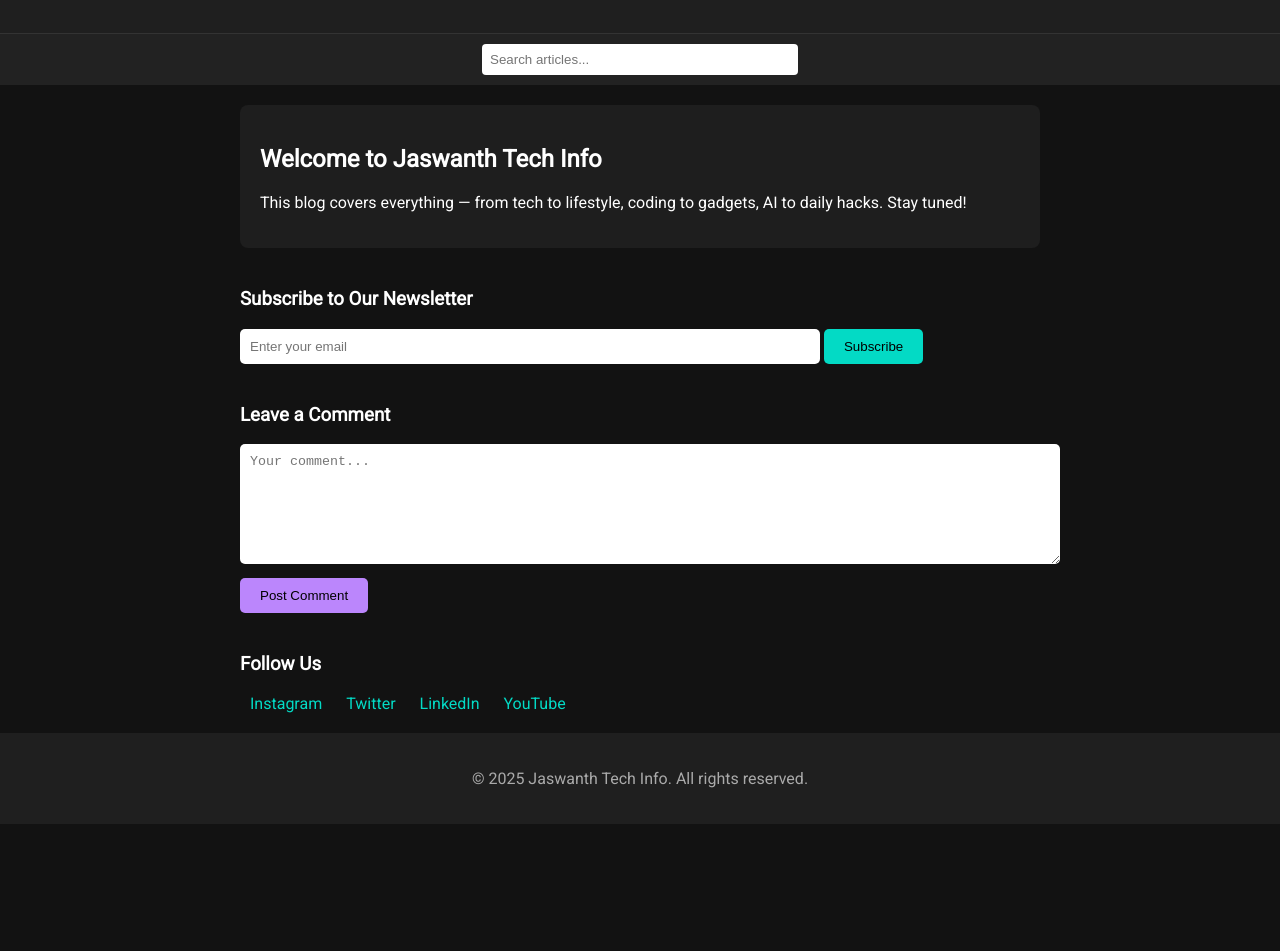
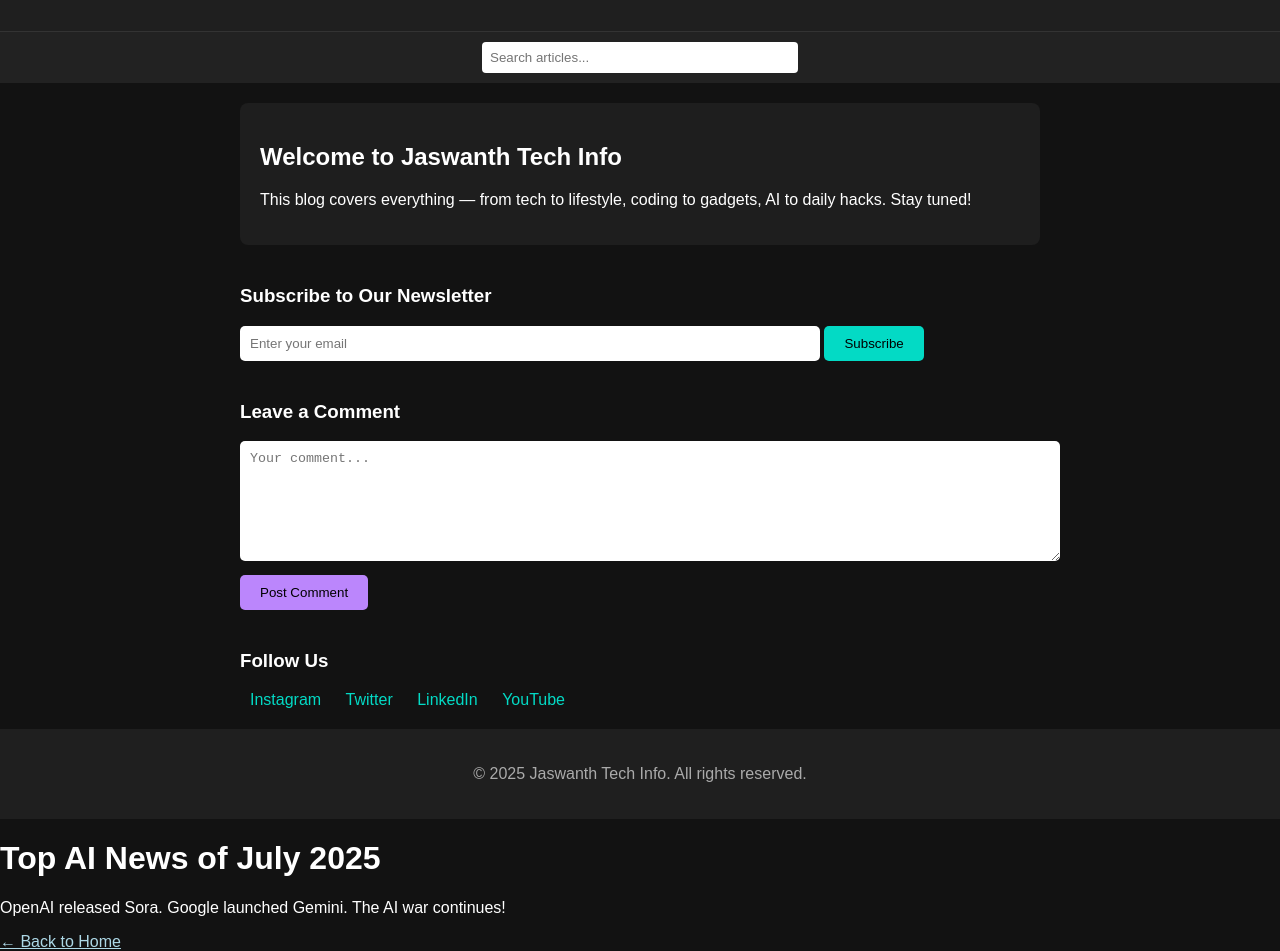
Before and after one commit to vysyarjujaswanthraju-create/jaswanthtechinfo, a plain HTML site: page index.html in a window 1280 px wide. Shown: the part 96-1047 px from the top of the page. Before the commit the page ends 920 px from the top, so only its background shows below. Drawn offline with Linux system fonts and the light colour scheme.

Commit message:
Update index.html

```diff
--- a/index.html
+++ b/index.html
@@ -124,3 +124,15 @@
   </footer>
 </body>
 </html>
+
+<!DOCTYPE html>
+<html>
+<head>
+  <title>AI News - Jaswanth Tech Info</title>
+</head>
+<body style="background:#121212; color:white; font-family:sans-serif;">
+  <h1>Top AI News of July 2025</h1>
+  <p>OpenAI released Sora. Google launched Gemini. The AI war continues!</p>
+  <a href="index.html" style="color:lightblue;">← Back to Home</a>
+</body>
+</html>
```
